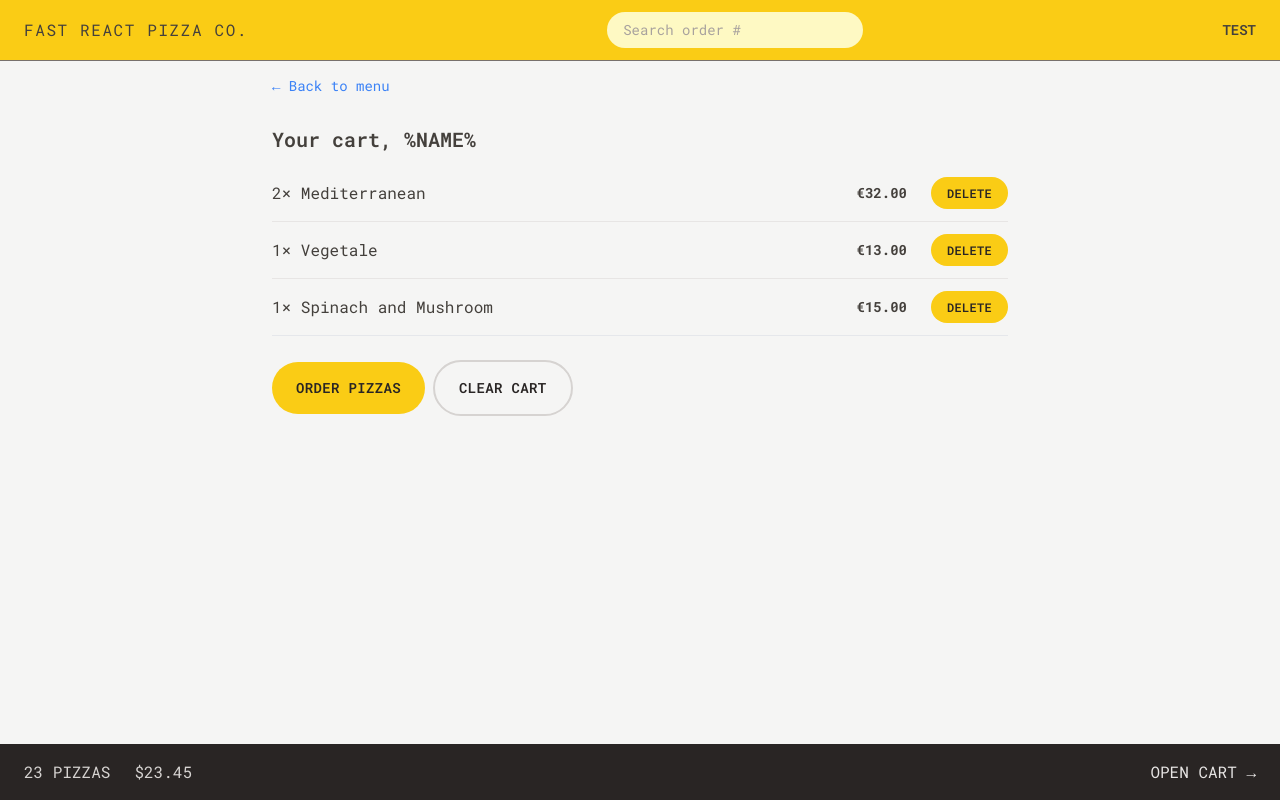
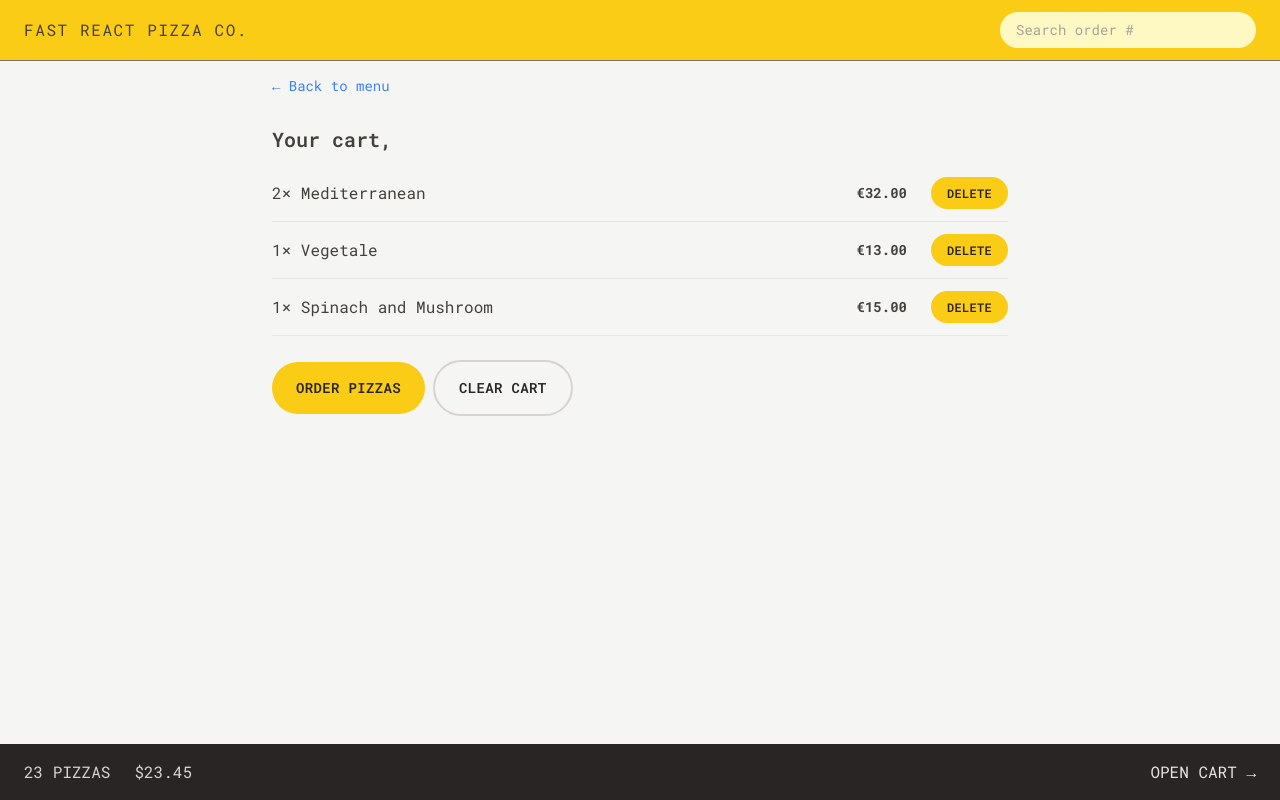
Before and after one commit to aldiker/fast-react-pizza, a React (Vite) app: page /cart in a window 1280 px wide. Built offline with nearby package versions, Linux system fonts and the light colour scheme.

Commit message:
Added read and change state "username" in some components

```diff
--- a/src/UI/Home.jsx
+++ b/src/UI/Home.jsx
@@ -1,6 +1,10 @@
+import { useSelector } from 'react-redux';
 import CreateUser from '../features/user/CreateUser';
+import Button from './Button';
 
 export default function Home() {
+    const username = useSelector((state) => state.user.username);
+
     return (
         <div className="my-10 px-4 text-center sm:my-16">
             <h1 className="mb-8 text-xl font-semibold md:text-3xl">
@@ -11,7 +15,13 @@ export default function Home() {
                 </span>
             </h1>
 
-            <CreateUser />
+            {username === '' ? (
+                <CreateUser />
+            ) : (
+                <Button type="primary" to="/menu">
+                    Continue ordering, {username}
+                </Button>
+            )}
         </div>
     );
 }
--- a/src/features/cart/Cart.jsx
+++ b/src/features/cart/Cart.jsx
@@ -1,6 +1,7 @@
 import LinkButton from '../../UI/LinkButton';
 import Button from '../../UI/Button';
 import CartItem from './CartItem';
+import { useSelector } from 'react-redux';
 
 const fakeCart = [
     {
@@ -28,12 +29,15 @@ const fakeCart = [
 
 export default function Cart() {
     const cart = fakeCart;
+    const username = useSelector((state) => state.user.username);
 
     return (
         <div className="px-4 py-3">
             <LinkButton to="/menu">&larr; Back to menu</LinkButton>
 
-            <h2 className="mt-7 text-xl font-semibold">Your cart, %NAME%</h2>
+            <h2 className="mt-7 text-xl font-semibold">
+                Your cart, {username}
+            </h2>
 
             <ul className="mt-3 divide-y divide-stone-200 border-b">
                 {cart.map((item) => (
--- a/src/features/order/CreateOrder.jsx
+++ b/src/features/order/CreateOrder.jsx
@@ -1,6 +1,7 @@
 import { Form, redirect, useActionData, useNavigation } from 'react-router-dom';
 import { createOrder } from '../../services/apiRestaurant';
 import Button from '../../UI/Button';
+import { useSelector } from 'react-redux';
 
 // https://uibakery.io/regex-library/phone-number
 const isValidPhone = (str) =>
@@ -35,6 +36,7 @@ const fakeCart = [
 export default function CreateOrder() {
     const navigation = useNavigation();
     const isSubmitting = navigation.state === 'submitting';
+    const username = useSelector((state) => state.user.username);
 
     const formErrors = useActionData();
 
@@ -56,6 +58,7 @@ export default function CreateOrder() {
                         className="input grow"
                         name="customer"
                         required
+                        defaultValue={username}
                     />
                 </div>
 
--- a/src/features/user/CreateUser.jsx
+++ b/src/features/user/CreateUser.jsx
@@ -1,11 +1,20 @@
 import { useState } from 'react';
 import Button from '../../UI/Button';
+import { useDispatch } from 'react-redux';
+import { updateName } from './userSlice';
+import { useNavigate } from 'react-router-dom';
 
 export default function CreateUser() {
     const [username, setUsername] = useState('');
+    const dispatch = useDispatch();
+    const navigate = useNavigate();
 
     function handleSubmit(e) {
         e.preventDefault();
+        if (!username) return;
+
+        dispatch(updateName(username));
+        navigate('/menu');
     }
 
     return (
@@ -15,7 +24,7 @@ export default function CreateUser() {
             </p>
 
             <input
-                className="input w-72"
+                className="input mb-8 w-72"
                 type="text"
                 placeholder="Your full name"
                 value={username}
--- a/src/features/user/userSlice.js
+++ b/src/features/user/userSlice.js
@@ -25,7 +25,7 @@ async function fetchAddress() {
 import { createSlice } from '@reduxjs/toolkit';
 
 const initialState = {
-    username: 'Test',
+    username: '',
 };
 
 const userSlice = createSlice({
```
